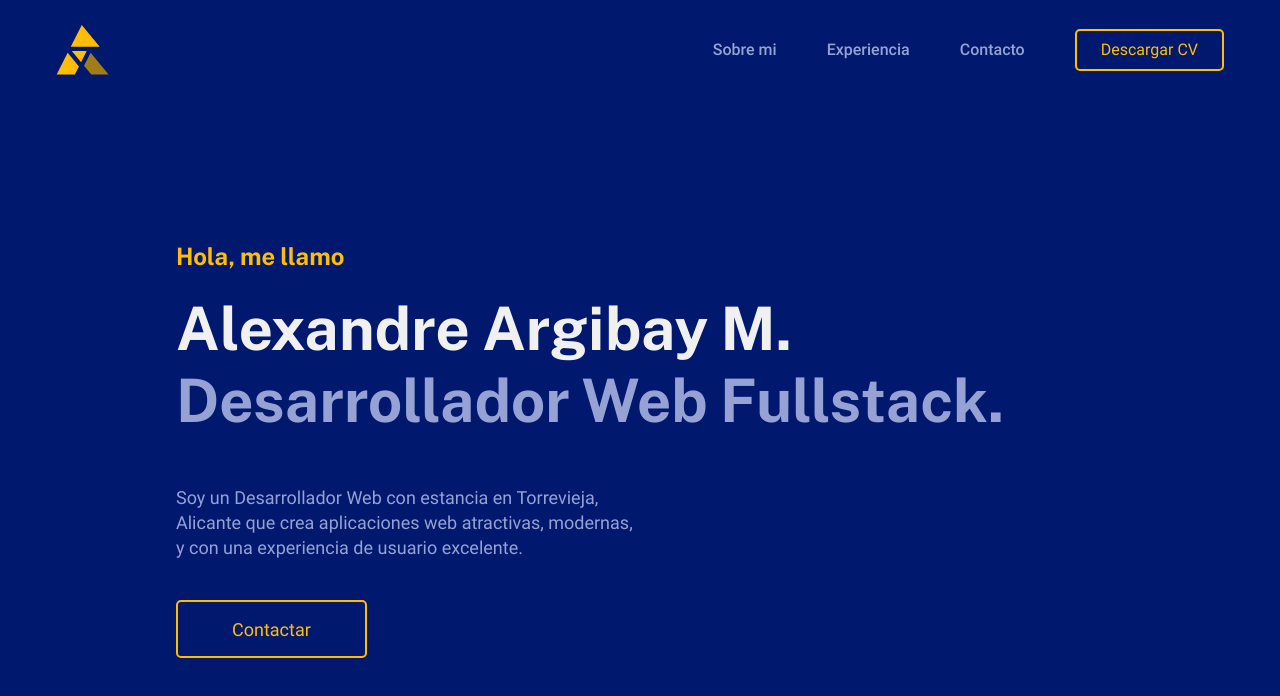
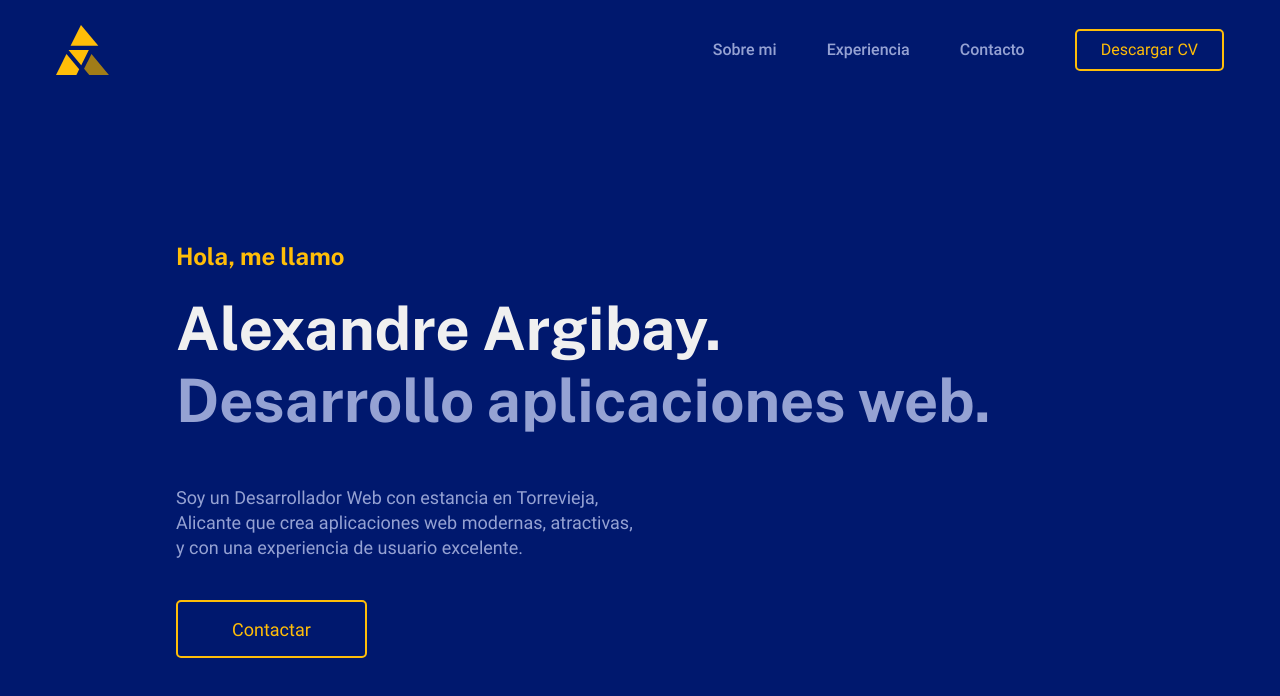
Before and after one commit to alexandreargm/portafolio, a Nuxt app: page / in a window 1280 px wide. Shown: the top 696 px of the page. Built offline with nearby package versions, Linux system fonts and the light colour scheme.

Commit message:
changes in navbar and hero

```diff
--- a/components/HeroLanding.vue
+++ b/components/HeroLanding.vue
@@ -6,13 +6,13 @@
         Hola, me llamo
       </div>
       <h1 class="herolanding__name text--title">
-        Alexandre Argibay M.
+        Alexandre Argibay.
       </h1>
       <h2 class="herolanding__role text--title text--color-contrast-medium">
-        Desarrollador Web Fullstack.
+        Desarrollo aplicaciones web.
       </h2>
       <p class="herolanding__description text--l">
-        Soy un Desarrollador Web con estancia en Torrevieja, Alicante que crea aplicaciones web atractivas, modernas, y con una experiencia de usuario excelente.
+        Soy un Desarrollador Web con estancia en Torrevieja, Alicante que crea aplicaciones web modernas, atractivas, y con una experiencia de usuario excelente.
       </p>
       <a href="#" role="button" class="herolanding__call-to-action button button--big text--l text--color-primary">
         Contactar
--- a/components/Navbar.vue
+++ b/components/Navbar.vue
@@ -4,13 +4,11 @@
     <ul class="navbar___menu container">
       <li class="navbar___logo">
         <a class="logo" href="/">
-          <svg role="img" class="logo__svg" xmlns="http://www.w3.org/2000/svg" viewBox="0 0 141.7 128.8">
-            <title>Logo</title>
-            <!-- <path class="logo__path" d="M92.4,69.3h30.3L65.3,0,30.2,69.3,0,128.8H57L67.1,109l16.4,19.8h58.2ZM66.7,12.6l41.2,49.7H41.5ZM52.8,121.9H11.3L36.6,72.1l25.7,31.1ZM65.7,96.4,43.2,69.3H79.4Zm4.8,5.9L85.8,72.1,127,121.9H86.7Z" />-->
-            <polygon class="logo__path" points="1.7 127.5 48.5 127.5 59.1 106.6 30.1 71.6 1.7 127.5" />
-            <polygon class="logo__path" points="66.4 0 38 55.9 112.7 55.9 66.4 0" />
-            <polygon class="logo__path" points="40.8 67 64.5 95.8 79.1 67 40.8 67" />
-            <polygon class="logo__path-alt" points="89.3 71.6 72.3 105.1 90.8 127.5 135.6 127.5 89.3 71.6" />
+          <svg role="img" class="logo__svg" xmlns="http://www.w3.org/2000/svg" viewBox="0 0 91.4 85.1">
+            <polygon class="logo__path" points="17.8 49.4 39.5 75.4 34.7 85 0 85 17.8 49.4" />
+            <polygon class="logo__path" points="72.1 35.5 24.8 35.5 42.5 0 72.1 35.5" />
+            <polygon class="logo__path" points="55.9 42.5 43 68.5 42.9 68.6 35.8 59.9 21.3 42.5 55.9 42.5" />
+            <polygon class="logo__path logo__path--alt-color" points="90.1 85 56.7 85 47.8 74.4 53.3 63.4 54.3 61.5 58.5 53.2 60.4 49.4 60.4 49.4 90.1 85" />
           </svg>
         </a>
       </li>
@@ -67,7 +65,7 @@
   &__path {
     fill: var(--color-primary);
   }
-  &__path-alt {
+  &__path--alt-color {
     fill: var(--color-contrast-low);
   }
 }
```
